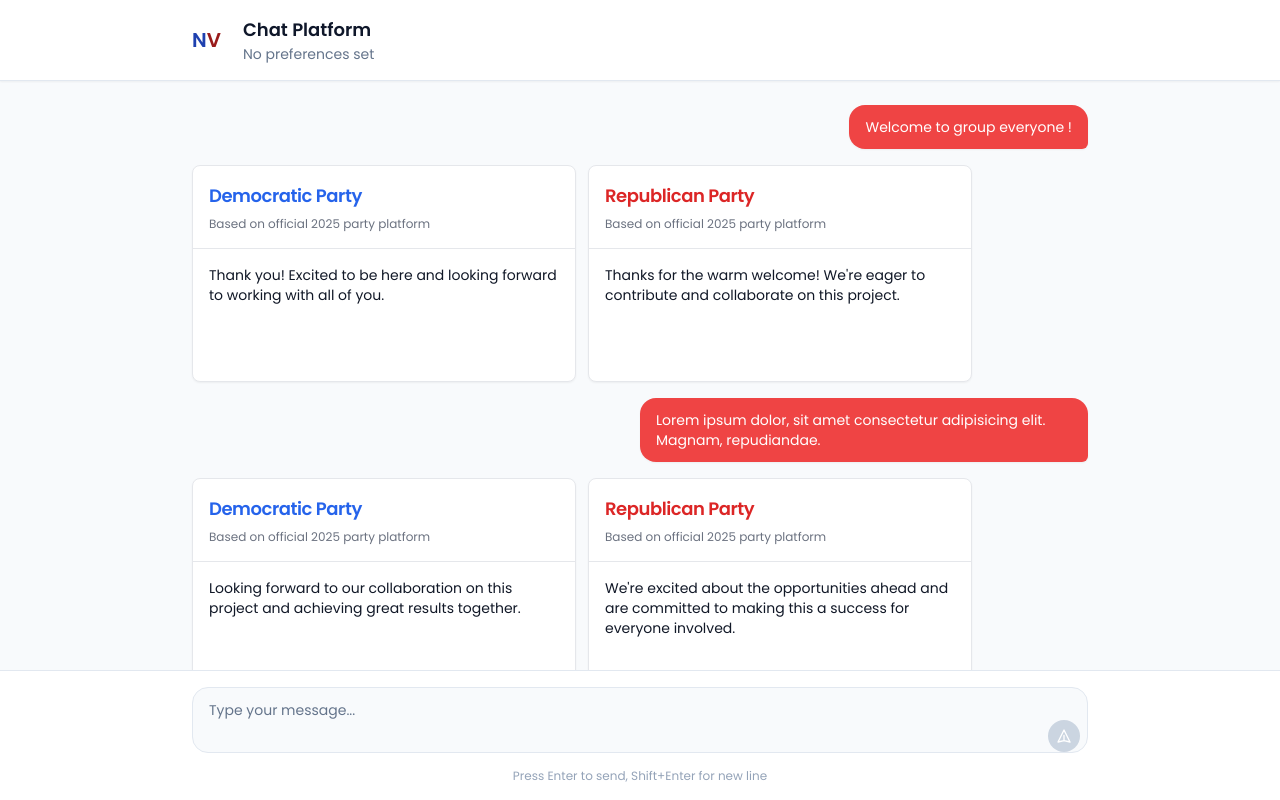
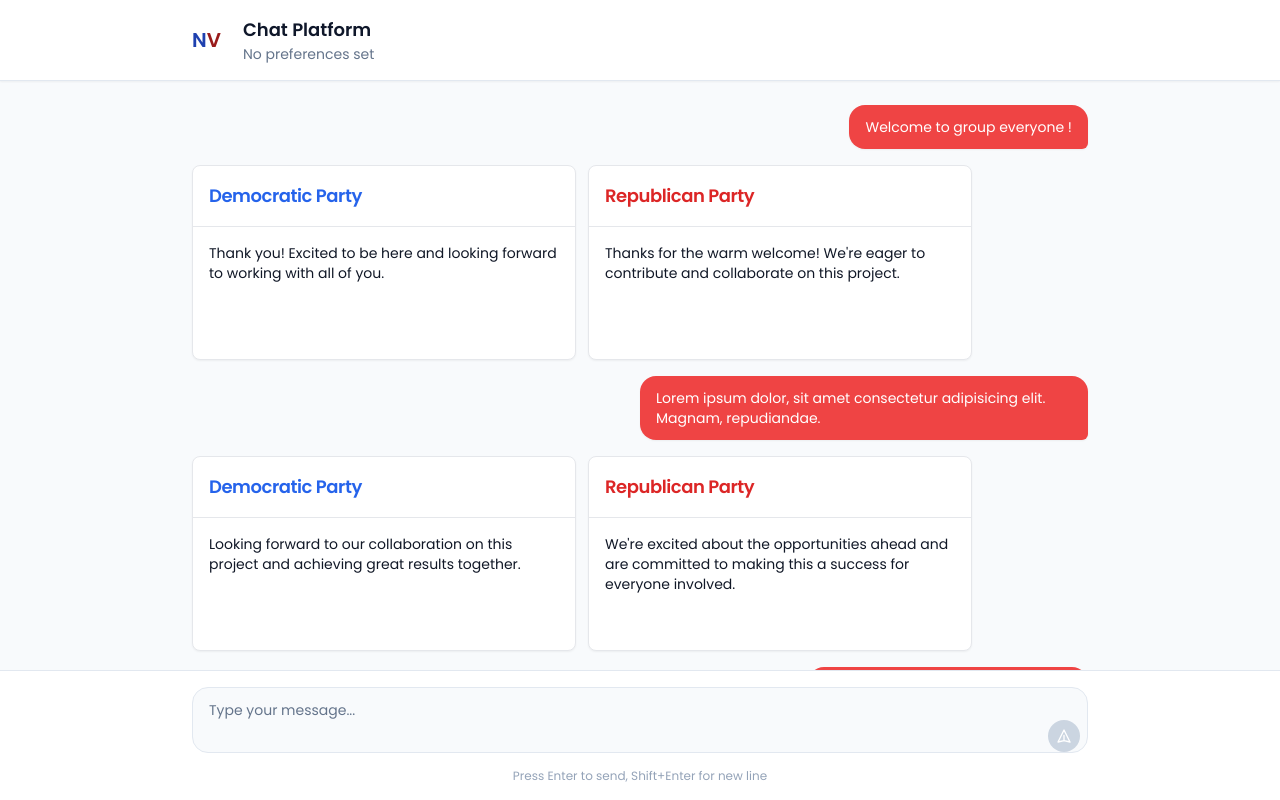
Before and after one commit to Krishiv-Thakuria/Next-Voters, a Next.js app: page /chat in a window 1280 px wide. Built offline with nearby package versions, Linux system fonts and the light colour scheme.

Commit message:
remove the subtitle... no need for it

```diff
--- a/app/components/message-bubble.tsx
+++ b/app/components/message-bubble.tsx
@@ -29,14 +29,12 @@ const MessageBubble: FC<MessageBubbleProps> = ({ message, isFromMe }) => {
           <div className="w-screen flex space-x-3">
             <PoliticalPerspective
               title={message?.partyOne?.partyName}
-              subtitle="Based on official 2025 party platform"
               content={message?.partyOne.text}
               loading={false}
               color="blue"
             />
             <PoliticalPerspective
               title={message?.partyTwo?.partyName}
-              subtitle="Based on official 2025 party platform"
               content={message?.partyTwo.text}
               loading={false}
               color="red"
--- a/app/components/political-perspective.tsx
+++ b/app/components/political-perspective.tsx
@@ -3,13 +3,17 @@ import { Card, CardContent, CardHeader, CardTitle } from "@/components/ui/card";
 
 interface PartyCardProps {
   title: string;
-  subtitle: string;
   content?: string;
   loading?: boolean;
   color: "blue" | "red";
 }
 
-const PoliticalPerspective: FC<PartyCardProps> = ({ title, subtitle, content, loading, color }) => {
+const PoliticalPerspective: FC<PartyCardProps> = ({
+    title,
+    content,
+    loading,
+    color
+}) => {
   const colorClass = color === "blue" ? "blue-600" : "red-600";
 
   return (
@@ -18,7 +22,6 @@ const PoliticalPerspective: FC<PartyCardProps> = ({ title, subtitle, content, lo
         <CardTitle className={`text-${colorClass} text-lg font-semibold font-poppins`}>
           {title}
         </CardTitle>
-        <p className="text-xs text-gray-500 font-poppins">{subtitle}</p>
       </CardHeader>
       <CardContent className="p-4">
         <div className="text-sm text-gray-900 whitespace-pre-line min-h-[100px] font-poppins relative">
```
